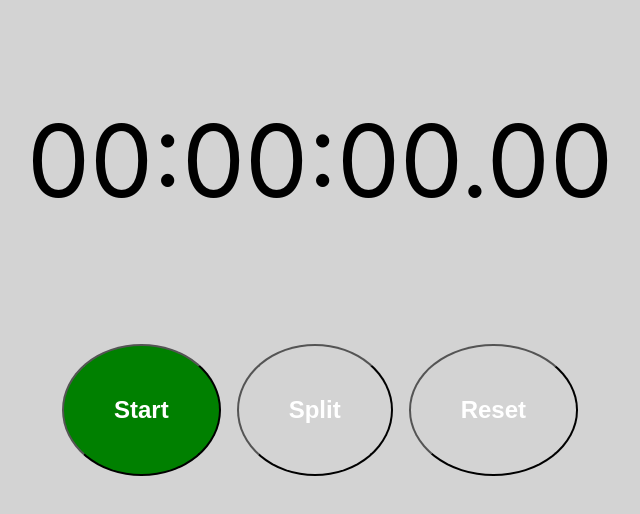
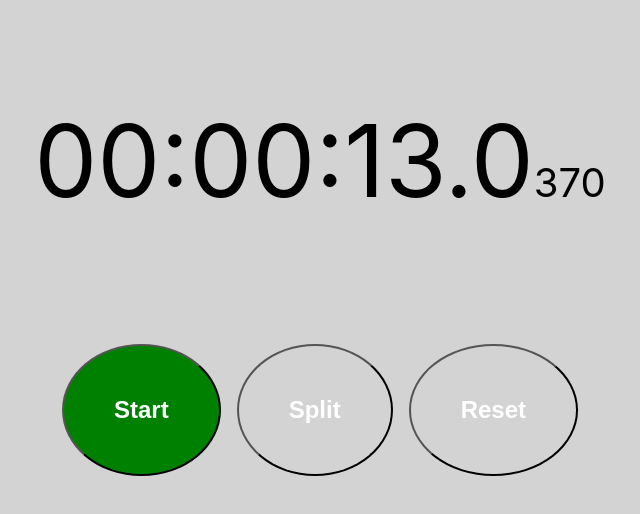
Before and after one commit to yabbasi31415/react-stop-watch, a React (Create React App) app: page / in a window 1280 px wide. Shown: the top 514 px of the page, without its empty margins (330-970 px from the left). Built offline with nearby package versions, Linux system fonts and the light colour scheme.

Commit message:
Timer added, not binded with start button

```diff
--- a/src/App.css
+++ b/src/App.css
@@ -88,3 +88,7 @@ ul.no-bullets {
 .gray-text {
   color: gray;
 }
+
+.subscript-timer {
+  font-size:40px;
+}
--- a/src/App.js
+++ b/src/App.js
@@ -1,12 +1,34 @@
 import './App.css';
-import {useState} from 'react';
+import { useEffect, useState } from "react";
 
-function Buttons() {
-  const [cls,setCls]=useState({});
+const MillisecondTimer = () => {
+  const [millisec, setMillisec] = useState(0);
+
+  useEffect(() => {
+    const interval = setInterval(() => {
+      setMillisec(millisec => millisec+1);
+    }, 1);
+    return () => clearInterval(interval);
+  }, []);
+
+  let ms = millisec % 1000;
+  let sec = pad (parseInt (millisec / 100 % 60, 10));
+  let min = pad (parseInt (millisec / (60 * 100), 10));
+  let hrs = pad (parseInt (millisec / (3600 * 100), 10));
+
+
+  return (
+    <>
+    <p><span>{hrs}</span>:<span>{min}</span>:<span>{sec}</span>.<span>{ms % 10}</span><span className='subscript-timer'>{ms}</span></p>
+    </>
+  );
+};
+
+function Buttons({setDisplay}) {
 
   const [classes,setClasses]=useState({'start':'enable-start-btn','split':'disable-btn', 'reset':'disable-btn'});
 
-  console.log("Init " + classes.start + " " + classes.split + " " + classes.reset);
+  // console.log("Init " + classes.start + " " + classes.split + " " + classes.reset);
 
   const [value, setValue]=useState('Start');
 
@@ -19,7 +41,9 @@ function Buttons() {
         setValue('Pause');
 
         setClasses(classes => ({start:'enable-pause-btn',split:'enable-split-btn', reset:'disable-btn'}));
-        console.log("OnBtn " + classes.start + " " + classes.split + " " + classes.reset);
+        // console.log("OnBtn " + classes.start + " " + classes.split + " " + classes.reset);
+
+        ManageTimer(event, {setDisplay});
 
       }
       else
@@ -47,81 +71,39 @@ function Buttons() {
 
 }
 
-function Start() {
-  const [cls,setCls]=useState('enable-start-btn');
-  const [value, setValue]=useState('Start');
-  const [btn, setBtn]=useState('');
+function ManageTimer(event, {setDisplay})
+{
+  // const [disp, setDisp] = useState(['00',':','00',':','00','.','00']);
+  // const [tmr, setTmr] = useState(0);
+  // setTmr(tmr+1);
 
-  function handleClick()
-  {
-    if (value == 'Start') {
-      setValue('Pause');
-      setCls('enable-pause-btn');
-      setBtn(<Split value={'event-pause'} />);
-    }
-    else
-    {
-      setValue('Start');
-      setCls('enable-start-btn');
-    }
-  }
+  // setInterval(setTmr(tmr+1), 1);
 
-  return (
-    <>
-      <button className={cls} onClick={()=>handleClick()}>{value}</button>
-    </>
-    );
+  // const interval = setInterval(setTimer(timer+1), 1);
+      // ms = ++timerCounter % 1000;
+      // sec = pad (parseInt (timerCounter / 100 % 60, 10));
+      // min = pad (parseInt (timerCounter / (60 * 100), 10));
 
-}
 
-function Split({value}) {
-  const [cls,setCls]=useState('disable-btn');
+  // setDisp(disp[6] = setTimer(timer+1) % 1000);
+  // disp[4] = pad (parseInt (timer / (100 % 60), 10));
+  // disp[2] = pad (parseInt (timer / (60 * 100), 10));
+  // disp[0] = pad (parseInt (timer / (3600 * 100), 10));
 
-  if ({value} == 'event-pause')
-  {
-    console.log({value});
-    setCls('enable-split-btn');
-  }
+  // useEffect(() => {
+  //   const timer = setInterval(() => {
+  //     setTimer();
+  //   }, 1000);
+  // });
+    // return (<IntervalExample />);
 
-  function handleClick()
-  {
-    // setCls('enable-split-btn');
-  }
+      // setDisplay([count[0],':',count[2],':',count[4],'.',count[6]]);
 
-  return (
-    <>
-      <button className={cls} onClick={()=>handleClick()}>Split</button>
-    </>
-  );
-}
+      // let timeLapsedArr = [hrs, min, sec, ms, timerCounter];
 
-function Reset() {
-  const [cls,setCls]=useState('disable-btn');
+  // let interval = setInterval (startTimer({timer, setTimer}), 1);
 
-  function handleClick()
-  {
-    // setCls('enable-split-btn');
-  }
-
-  return (
-    <>
-      <button className={cls} onClick={()=>handleClick()}>Reset</button>
-    </>
-  );
-}
-
-function startTimer(count)
-{
-  return ['00',':','50',':','00','.','50'];
-}
-
-function handleClick (i) {
-  console.log("Button clicked " + i);
-  return <Start value={'Pause'} />;
-}
-
-function handleStartClick (value)
-{
+  // console.log(interval);
 
 }
 
@@ -132,9 +114,9 @@ export default function StopWatch () {
 
   return (
     <>
-    <p> {display} </p>
-
-    <Buttons />
+    {/* <p> {display} </p> */}
+    <MillisecondTimer />
+    <Buttons value={setDisplay}/>
     </>
   );
 }
```
